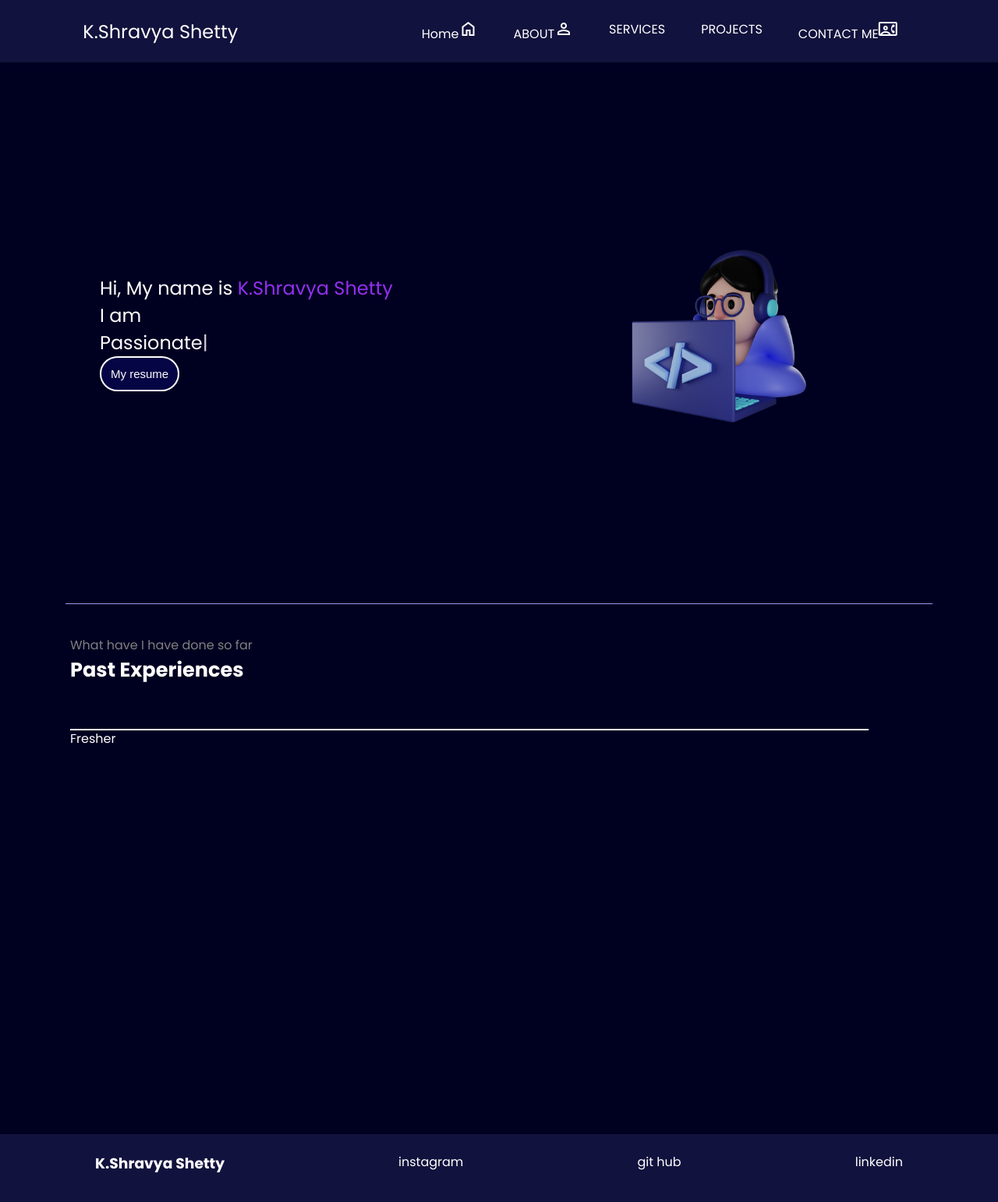
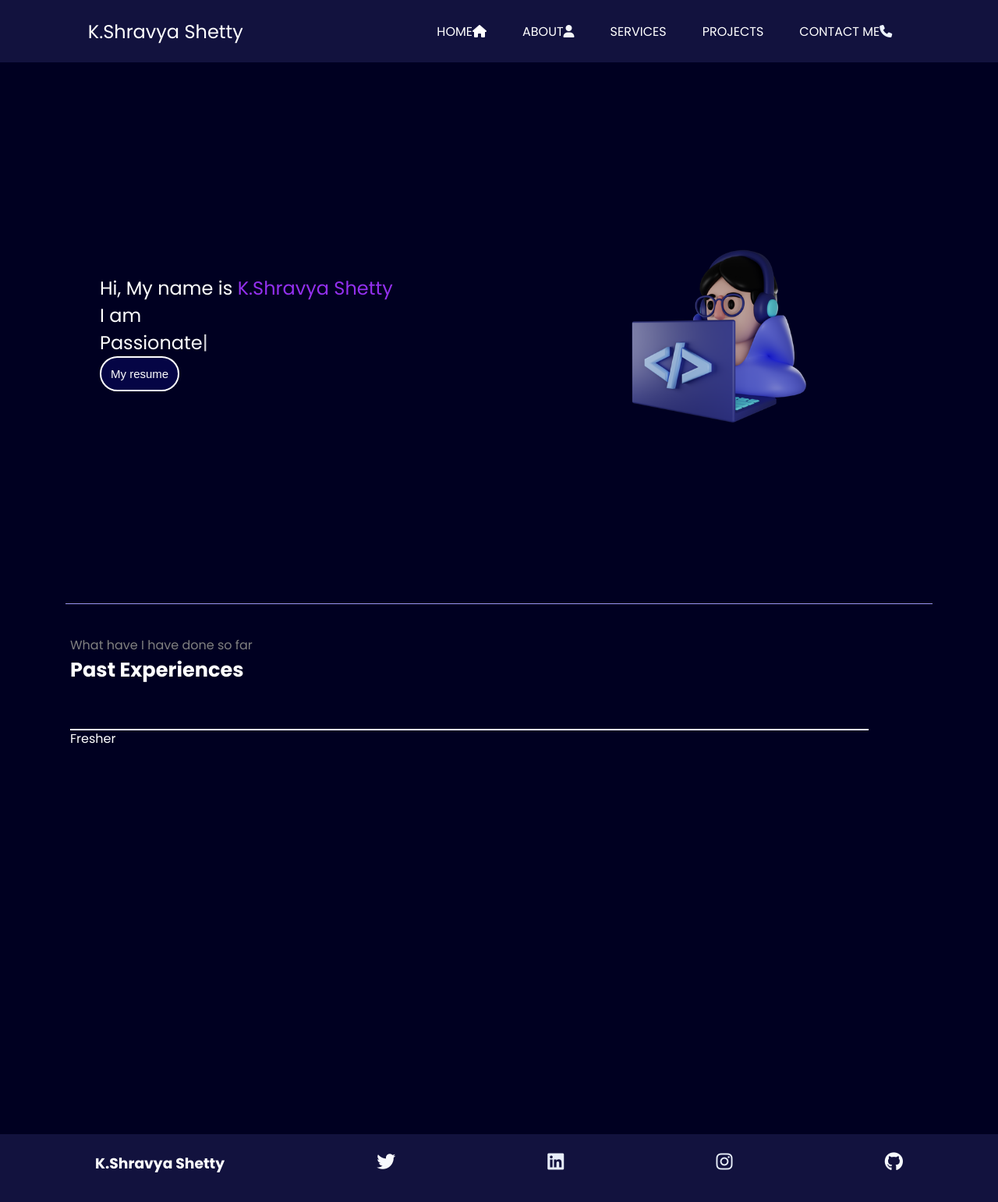
Before and after one commit to K-Shravya-Shetty/portfoliowebsite, a plain HTML site: page index.html in a window 1280 px wide. Shown: the whole page at 78% size. Drawn offline with nearby package versions, Linux system fonts and the light colour scheme.

Commit message:
icons added

```diff
--- a/index.html
+++ b/index.html
@@ -11,7 +11,7 @@
       rel="stylesheet"
     />
     <link href="https://fonts.googleapis.com/css2?family=Material+Symbols+Outlined" rel="stylesheet" />
-
+    <link rel="stylesheet" href="https://cdnjs.cloudflare.com/ajax/libs/font-awesome/6.4.2/css/all.min.css" integrity="sha512-z3gLpd7yknf1YoNbCzqRKc4qyor8gaKU1qmn+CShxbuBusANI9QpRohGBreCFkKxLhei6S9CQXFEbbKuqLg0DA==" crossorigin="anonymous" referrerpolicy="no-referrer" />
     <style>
       * {
         margin: 0;
@@ -127,17 +127,11 @@
         <div class="left">K.Shravya Shetty</div>
         <div class="right">
           <ul>
-            <li><a href="#">Home<span class="material-symbols-outlined">
-              home
-              </span></a></li>
-            <li><a href="about.html">ABOUT<span class="material-symbols-outlined">
-              person
-              </span></a></li>
+            <li><a href="#">HOME<i class="fa fa-home" aria-hidden="true"></i></a></li>
+            <li><a href="about.html">ABOUT<i class="fa-solid fa-user" style="color: #f4f7fa;"></i></a></li>
             <li><a href="#">SERVICES</a></li>
             <li><a href="projects.html">PROJECTS</a></li>
-            <li><a href="contactme.html">CONTACT ME<span class="material-symbols-outlined">
-              contact_phone
-              </span></a></li>
+            <li><a href="contactme.html">CONTACT ME<i class="fa-solid fa-phone" style="color: #edf3fd;"></i></a></li>
           </ul>
         </div>
       </nav>
@@ -169,13 +163,16 @@
           <h3>K.Shravya Shetty</h3>
         </div>
         <div class="footer-second">
-          instagram
+          <i class="fa-brands fa-twitter fa-xl" style="color: #f7f9fd;"></i>
         </div>
         <div class="footer-third">
-          git hub
+          <i class="fa-brands fa-linkedin fa-xl" style="color: #e7edf9;"></i>
         </div>
         <div class="footer-four">
-          linkedin
+          <i class="fa-brands fa-instagram fa-xl" style="color: #e9f0fb;"></i>
+        </div>
+        <div class="fifth">
+          <i class="fa-brands fa-github fa-xl" style="color: #f5f9ff;"></i>
         </div>
       </div>
     </footer>
```
